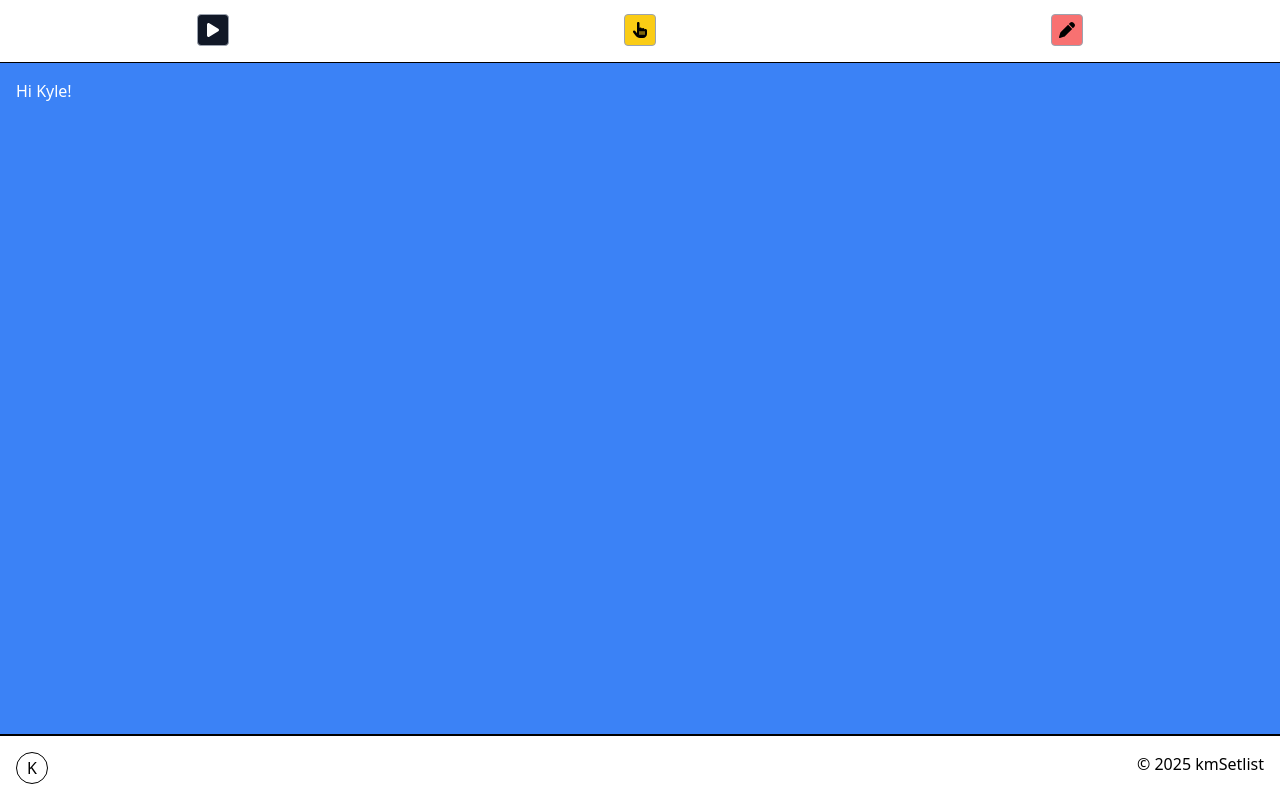
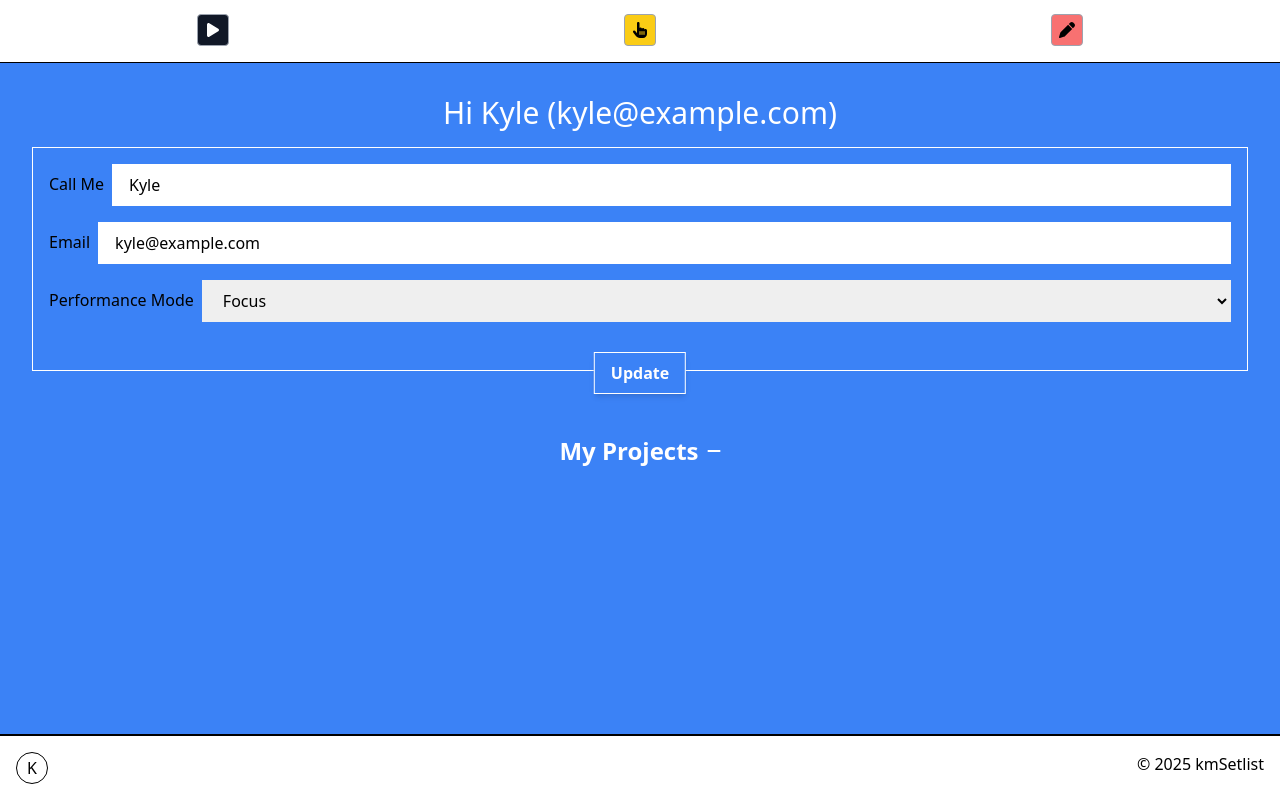
Before and after one commit to kylemichaelsullivan/kmSetList, a React (Vite) app: page / in a window 1280 px wide. Both pictures are taken after a click on the button "Hi Kyle!". Shown: the part 2-802 px from the top of the page. Built offline with nearby package versions, Linux system fonts and the light colour scheme.

Commit message:
ADD: User Projects

```diff
--- /dev/null
+++ b/src/components/appModes/User/MyProjects.tsx
@@ -0,0 +1,38 @@
+import { useState } from 'react';
+
+import { useUser } from '@/context/user';
+
+import { FontAwesomeIcon } from '@fortawesome/react-fontawesome';
+import { faPlus, faMinus } from '@fortawesome/free-solid-svg-icons';
+
+import Project from './Project';
+
+function MyProjects() {
+	const { myProjects } = useUser();
+	const [isOpen, setIsOpen] = useState(false);
+
+	const toggleIsOpen = () => {
+		setIsOpen(!isOpen);
+	};
+
+	return (
+		<div className='MyProjects flex flex-col gap-4 w-full'>
+			<div
+				className='flex justify-center gap-2 items-center px-4 mx-auto transition-colors duration-300 hover:text-black'
+				onClick={toggleIsOpen}
+			>
+				<h2 className='cursor-pointer text-2xl font-bold text-center select-none'>
+					{myProjects.length === 1 ? 'My Project' : 'My Projects'}
+				</h2>
+				<FontAwesomeIcon icon={isOpen ? faPlus : faMinus} />
+			</div>
+			{isOpen
+				? myProjects.map((project, index) => (
+						<Project project={project} index={index} key={project} />
+					))
+				: null}
+		</div>
+	);
+}
+
+export default MyProjects;
--- /dev/null
+++ b/src/components/appModes/User/NoProjects.tsx
@@ -0,0 +1,11 @@
+function NoProjects() {
+	return (
+		<div className='NoProjects'>
+			<p className='NoProjects text-black text-center'>
+				No Active Projects. Have you tried playing bass?
+			</p>
+		</div>
+	);
+}
+
+export default NoProjects;
--- /dev/null
+++ b/src/components/appModes/User/Project.tsx
@@ -0,0 +1,25 @@
+import { useUser } from '@/context/user';
+
+type ProjectProps = {
+	project: string;
+	index: number;
+};
+
+function Project({ project, index }: ProjectProps) {
+	const { activeProjectIndex, handleActiveProjectIndexChange } = useUser();
+
+	const isActive = activeProjectIndex === index;
+
+	return (
+		<button
+			type='button'
+			className={`Project border border-current ${isActive ? 'font-bold' : 'text-black'} shadow-lg px-4 py-2 transition-colors duration-300 hover:text-white`}
+			title={isActive ? `${project} (current)` : project}
+			onClick={() => handleActiveProjectIndexChange(index)}
+		>
+			{project}
+		</button>
+	);
+}
+
+export default Project;
--- /dev/null
+++ b/src/components/appModes/User/Projects.tsx
@@ -0,0 +1,12 @@
+import { useUser } from '@/context/user';
+
+import MyProjects from '@/components/appModes/User/MyProjects';
+import NoProjects from '@/components/appModes/User/NoProjects';
+
+function Projects() {
+	const { myProjects } = useUser();
+
+	return myProjects.length ? <MyProjects /> : <NoProjects />;
+}
+
+export default Projects;
--- a/src/components/appModes/User/User.tsx
+++ b/src/components/appModes/User/User.tsx
@@ -1,11 +1,17 @@
 import { useUser } from '@/context/user';
 
+import SettingsForm from './SettingsForm';
+
+import Projects from './Projects';
+
 function User() {
-	const { callMe } = useUser();
+	const { callMe, email } = useUser();
 
 	return (
-		<div className='User'>
-			<h1>{`Hi ${callMe}!`}</h1>
+		<div className='User flex w-full flex-col gap-4 items-center p-4'>
+			<h1 className='text-3xl'>{`Hi ${callMe} (${email})`}</h1>
+			<SettingsForm />
+			<Projects />
 		</div>
 	);
 }
```
